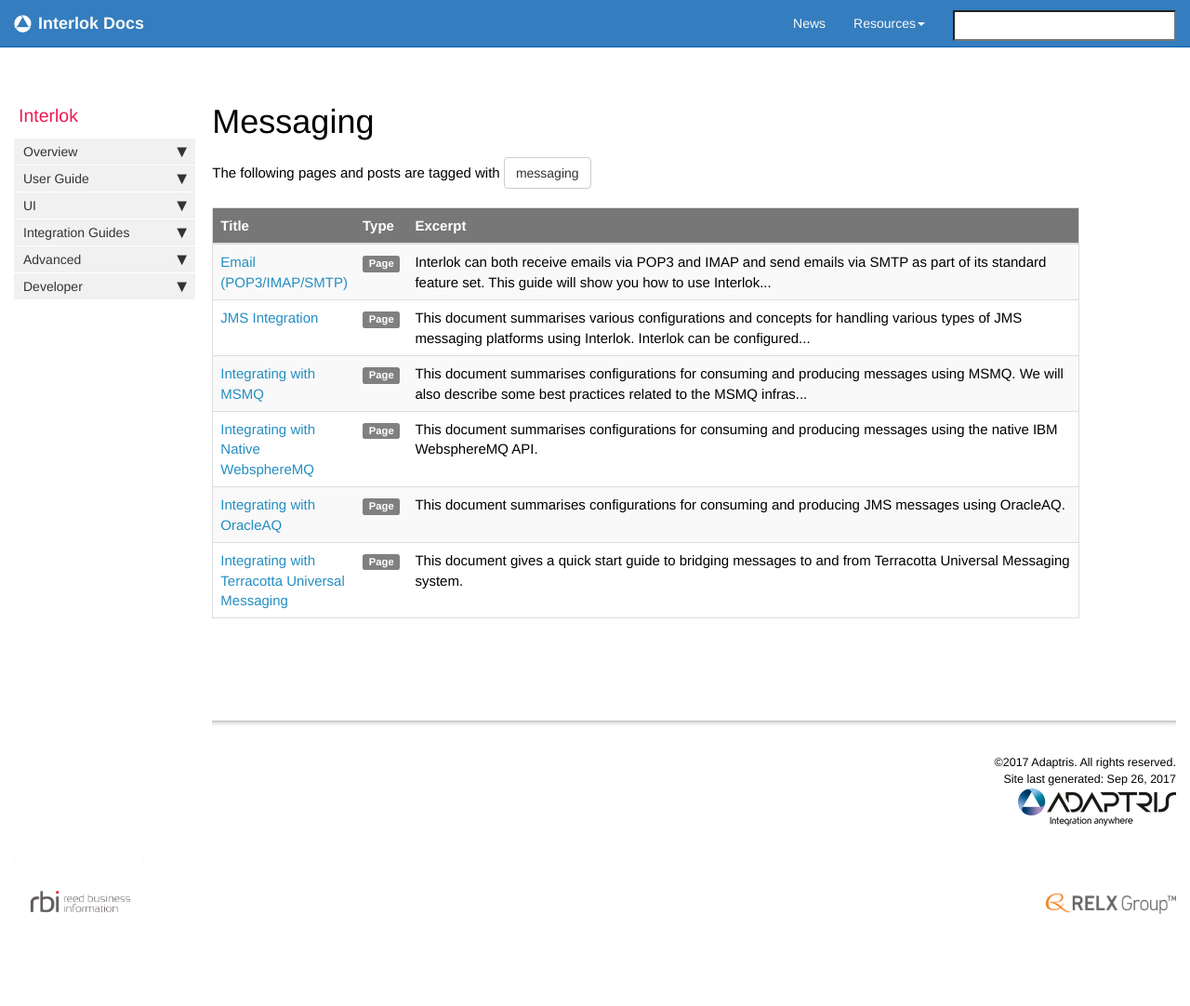
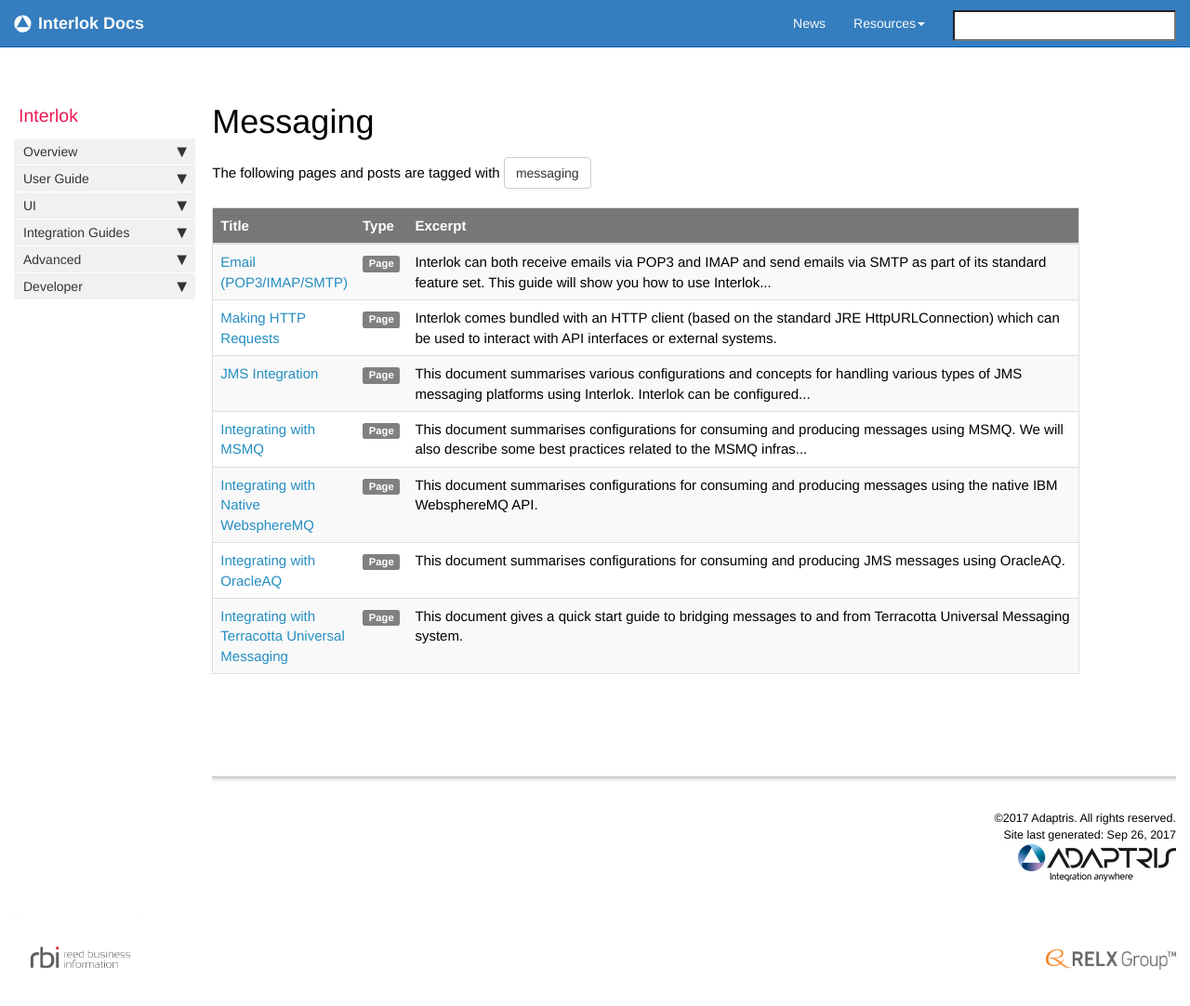
Before and after one commit to adaptris/interlok-docs-legacy, a Jekyll site: the page built from pages/tags/tag_messaging.md, in a window 1280 px wide and 1082 px high. Shown: the whole window at 93% size. Built offline with Jekyll 4.4.1, drawn with Linux system fonts in a browser that asks for light colours; nearby versions of some CDN libraries; comment, search, counter and statistics services are not loaded.

Commit message:
INTERLOK-1275 Added a specific HTTP tag.
Tags seem a little bit painful, surely it has to be easier.

```diff
--- a/_data/tags.yml
+++ b/_data/tags.yml
@@ -6,3 +6,4 @@
   - news
   - advanced
   - developer
+  - http
--- a/pages/adapter/adapter-topics.html
+++ b/pages/adapter/adapter-topics.html
@@ -87,7 +87,7 @@
                 <div class="panel panel-default">
                <div class="panel-heading">Messaging</div>
                <div class="panel-body">
-                  These topics cover some of the more esoteric messaging options within Interlok
+                  These topics cover some of the more messaging options within Interlok
                   <ul>
                 {% for page in site.pages %}
                 {% for tag in page.tags %}
--- a/pages/cookbook/cookbook-http-client.md
+++ b/pages/cookbook/cookbook-http-client.md
@@ -1,7 +1,7 @@
 ---
 title: Making HTTP Requests
-keywords: interlok
-tags: [cookbook]
+keywords: interlok http
+tags: [cookbook, http, messaging]
 sidebar: home_sidebar
 permalink: cookbook-http-client.html
 summary: Interlok comes bundled with an HTTP client (based on the standard JRE HttpURLConnection) which can be used to interact with API interfaces or external systems.
@@ -28,7 +28,7 @@
 
 ## OAUTH
 
-[get-oauth-token][] is a service that allows for pluggable behaviour to support requesting a bearer token from an OAUTH server for you to use as your authentation token when making an API request. Currently supported implementations are [Google Cloud][], [Microsoft Azure][], and [Salesforce][]. Each of those are optional components that may require additional depdendencies and can be plugged into your configuration as a `access-token-builder` within [get-oauth-token][]. If successful, the token builder stores the token against the specified header (default is _Authorization_) so that you can use it as part of your authentication process (normally via an instance of `HttpURLConnectionAuthenticator`).
+[get-oauth-token][] is a service that allows for pluggable behaviour to support requesting a bearer token from an OAUTH server for you to use as your authentation token when making an API request. Currently supported implementations are [Google Cloud][], [Microsoft Azure][], and [Salesforce][]. Each of those are optional components that may require additional dependencies and can be plugged into your configuration as the `access-token-builder` within [get-oauth-token][]. If successful, the token builder stores the token against the specified header (default is _Authorization_) so that you can use it as part of your authentication process (normally via an instance of `HttpURLConnectionAuthenticator`).
 
 Generally speaking; you can handle the OAUTH bearer token using standard services; a combination of a `http-request-service` with JSON parsing/path will generally get you to the correct `Authorization` value (in fact this is all that the [Salesforce][] token builder does); using [get-oauth-token][] just abstracts away some of the manual configuration that you would need to do.
 
```
Also changed, not shown: pages/tags/tag_http.md (added, +11 -0 lines).
